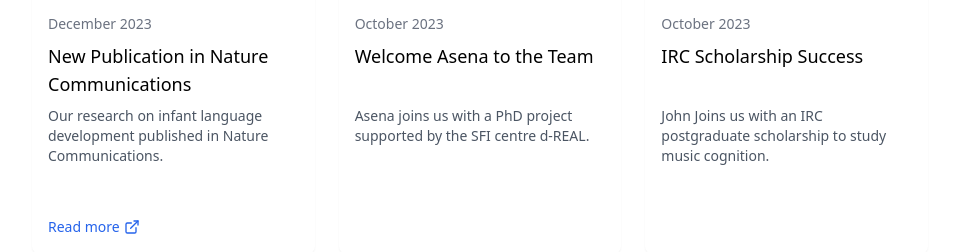
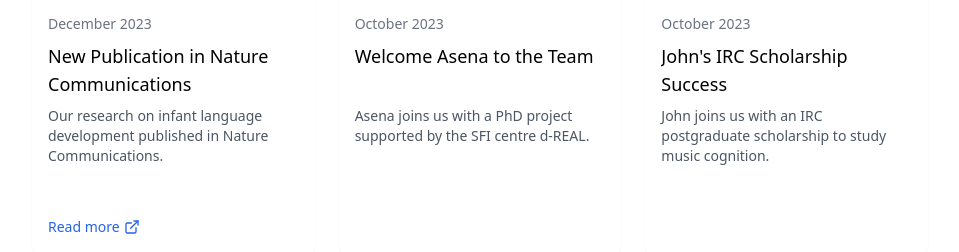
Before and after one commit to diliberg/websiteDiLibertoLab, a React (Vite) app: page / in a window 1280 px wide. Shown: the part 2047-2299 px from the top of the page, without its empty margins (192-1151 px from the left). Built offline with nearby package versions, Linux system fonts and the light colour scheme.

Commit message:
Update Welcome.tsx

```diff
--- a/src/components/Welcome.tsx
+++ b/src/components/Welcome.tsx
@@ -48,7 +48,7 @@ const newsItems = [
     date: "October 2024",
     title: "New Laboratory for Social Interaction Research",
     description: "Excited to announce our new Collective-minds laboratory at Trinity College Dublin, dedicated to studying social interaction.",
-    image: "https://images.unsplash.com/photo-1522071820081-009f0129c71c?auto=format&fit=crop&q=80&w=500&h=300",
+    image: "https://diliberg.github.io/websiteDiLibertoLabImages/collectiveMinds.png",
     link: "https://www.collective-minds.net"
   },
   {
@@ -79,8 +79,8 @@ const newsItems = [
   },
   {
     date: "October 2023",
-    title: "IRC Scholarship Success",
-    description: "John Joins us with an IRC postgraduate scholarship to study music cognition.",
+    title: "John's IRC Scholarship Success",
+    description: "John joins us with an IRC postgraduate scholarship to study music cognition.",
     image: "https://images.unsplash.com/photo-1514320291840-2e0a9bf2a9ae?auto=format&fit=crop&q=80&w=500&h=300"
   }
 ];
```
